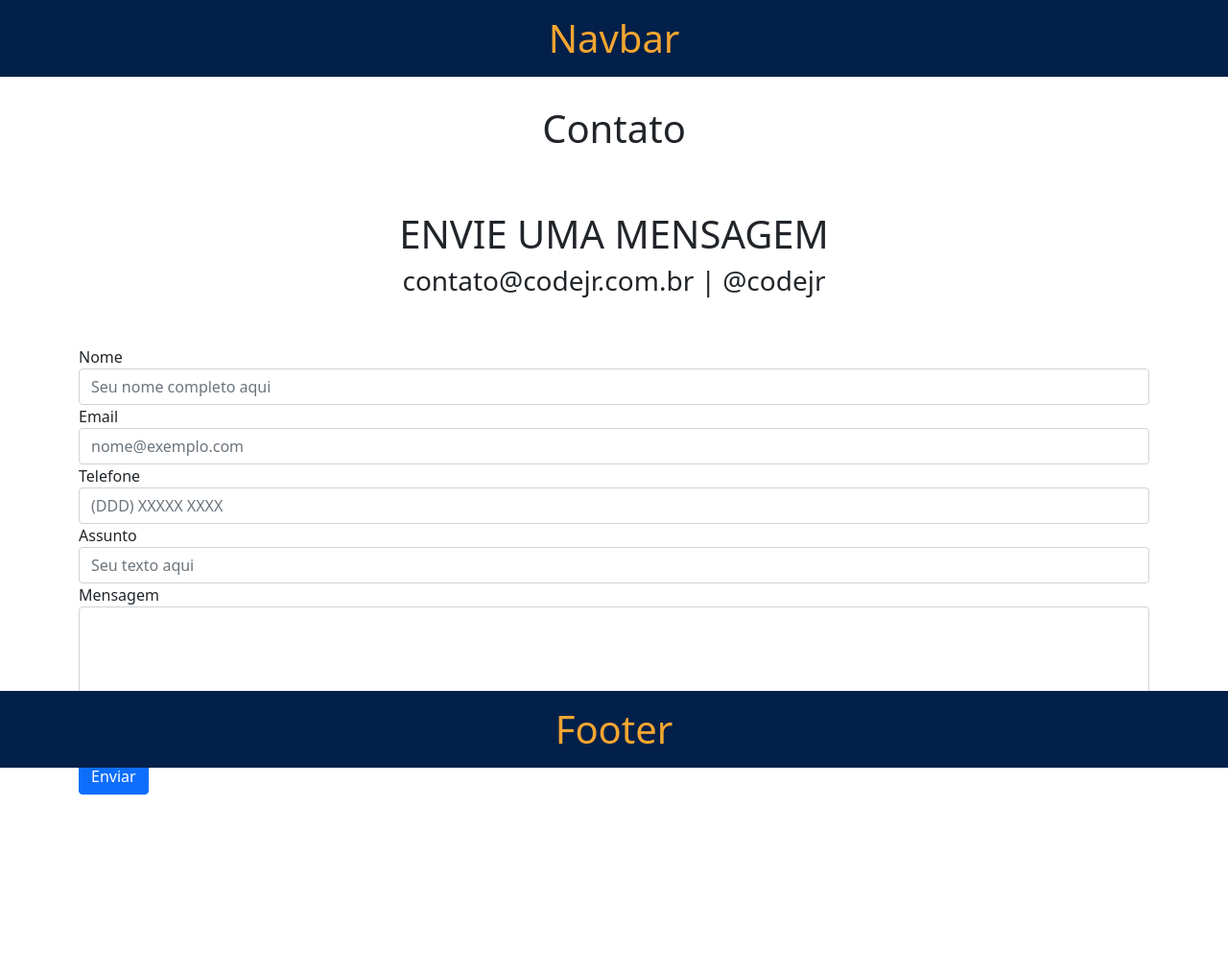
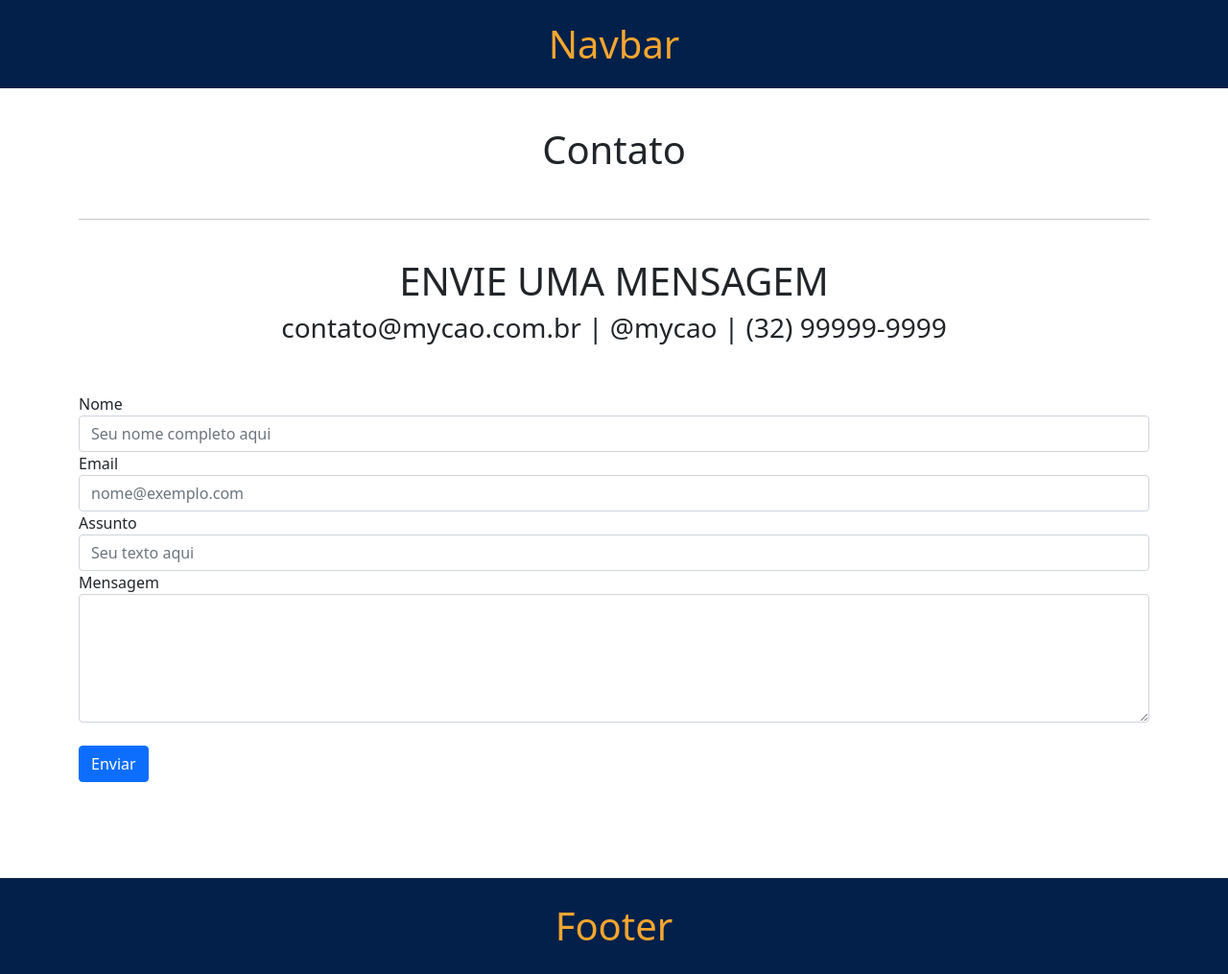
Before and after one commit to Maycdouglas/Trainee2021.2, a PHP site: page /views/site/contato.html in a window 1280 px wide. Shown: the whole page at 96% size. Before the commit the page ends 828 px from the top, so only its background shows below. Run offline with PHP 8.4, Linux system fonts and the light colour scheme; some libraries are stand-ins or nearby versions.

Commit message:
Adiciona formulário de mensagem com nome, email, assunto e mensagem, além de alguns contatos da empresa (telefone. email e instagram).

```diff
--- a/mycaopetshop/public/css/styles.css
+++ b/mycaopetshop/public/css/styles.css
@@ -1,10 +1,14 @@
 .navbar {
     background-color: #022049;
+    margin-bottom: 40px;
 }
 
-.navbar h1 {
+.navbar-text {
     color: #F4A630;
+    padding-left: 0;
     margin: auto;
+    font-size: 40px;
+    list-style: none;
 }
 
 body {
@@ -12,10 +16,25 @@ body {
 }
 
 .texto-contato {
-    margin-top: 30px;
+    margin-top: 40px;
     font-size: 40px;
 }
 
 .formulario {
     margin-top: 50px;
 }
+
+.footer {
+    background-color: #022049;
+    height: 100px;
+    margin-top: 100px;
+}
+
+.footer-text {
+    color: #F4A630;
+    line-height: 100px;
+    padding-left: 0;
+    text-align: center;
+    font-size: 40px;
+    list-style: none;
+}
--- a/mycaopetshop/views/site/contato.html
+++ b/mycaopetshop/views/site/contato.html
@@ -12,15 +12,18 @@
 
 <body>
 
-    <div class="navbar" >
-        <h1 class="navbar-text">Navbar</h1>
+    <div class="navbar">
+        <ul class="navbar-text">
+          <li>Navbar</li>
+        </ul>
     </div>
 
-    <div class="container">
+    <div class="container corpo-contato">
 
         <h1 class="text-center texto-contato">Contato</h1> <br>
+        <hr>
         <h1 class="text-center texto-contato">ENVIE UMA MENSAGEM</h1>
-        <h3 class="text-center">contato@codejr.com.br | @codejr</h3>
+        <h3 class="text-center">contato@mycao.com.br | @mycao | (32) 99999-9999</h3>
 
         <form class="formulario">
             <div class="form-group">
@@ -30,10 +33,6 @@
             <div class="form-group">
                 <label for="exampleFormControlInput1">Email</label>
                 <input type="email" class="form-control" id="exampleFormControlInput1" placeholder="nome@exemplo.com">
-              </div>
-              <div class="form-group">
-                <label for="exampleFormControlInput1">Telefone</label>
-                <input class="form-control" id="exampleFormControlInput1" placeholder="(DDD) XXXXX XXXX">
               </div>
               <div class="form-group">
                 <label for="exampleFormControlInput1">Assunto</label>
@@ -52,9 +51,13 @@
 
 
 
-    <nav class="navbar fixed-bottom">
-        <h1 class="navbar-text">Footer</h1>
-    </nav>
+
+
+    <div class="footer">
+        <ul class="footer-text">
+          <li>Footer</li>
+        </ul>
+    </div>
 
 
 
```
